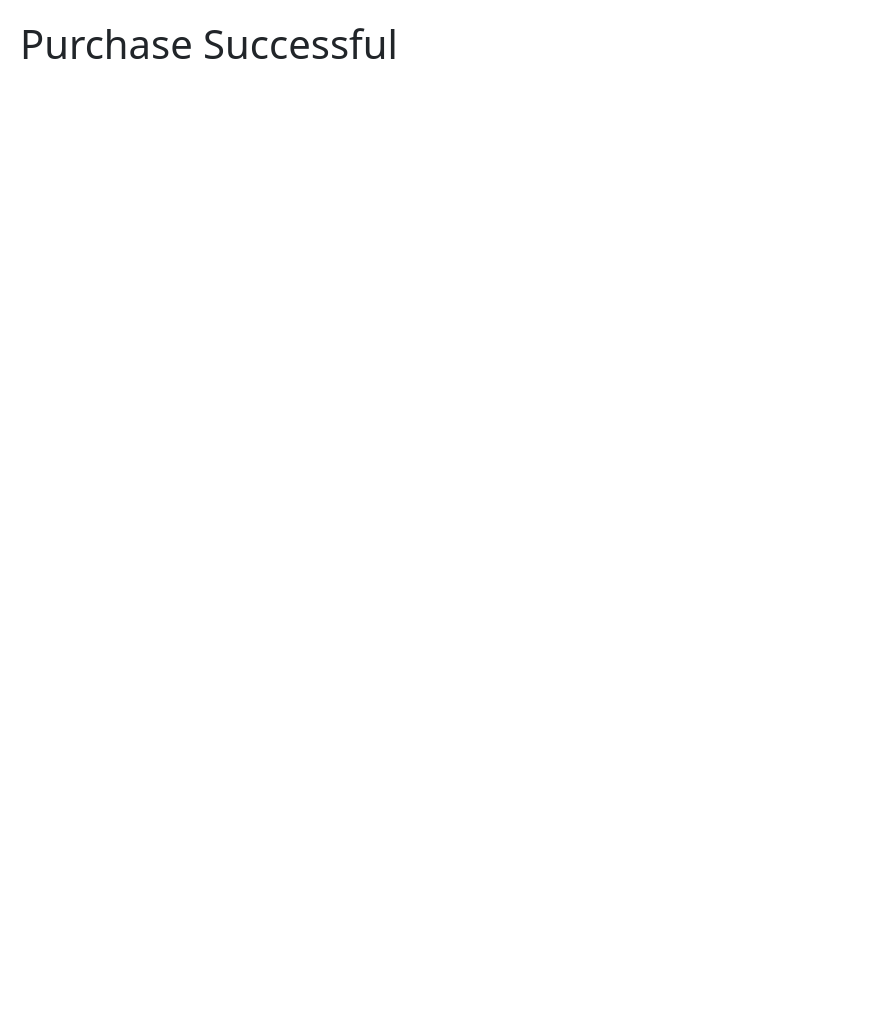
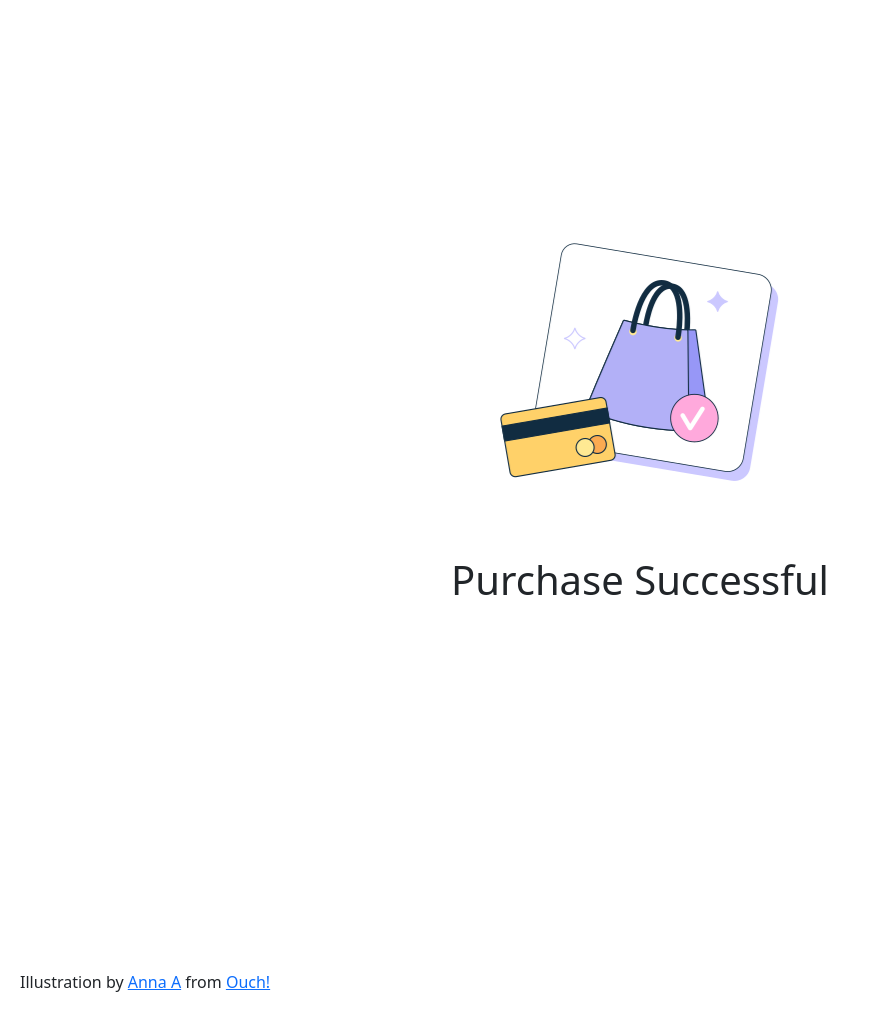
Before and after one commit to srinijag684/hackathon-SIM, a plain HTML site: page success.html in a window 1280 px wide. Shown: the whole page, without its empty margins (0-869 px from the left). Before the commit the page ends 800 px from the top, so only its background shows below. Drawn offline with nearby package versions, Linux system fonts and the light colour scheme.

Commit message:
success message

```diff
--- a/success.html
+++ b/success.html
@@ -10,8 +10,27 @@
         body {
             padding: 20px;
         }
+        .msg {
+            position: absolute;
+            top: 50%;
+            left: 50%;
+            transform: translate(-50%, -50%);
+            padding: 10px
+        }
+        .footer {
+            margin-top: 950px;
+        }
     </style>
     <body>
-        <h1>Purchase Successful</h1>
+        <div class="msg">
+            <img src="img/purchase-success.png">
+            <h1>Purchase Successful</h1>
+        </div>
+
+        <footer class="footer">
+            Illustration by <a href="https://icons8.com/illustrations/author/eEbrZFlkyZbD">Anna A</a> from <a href="https://icons8.com/illustrations">Ouch!</a>
+        </footer>
     </body>
+
+
 </html>
```
Also changed, not shown: img/purchase-success.png (added).
